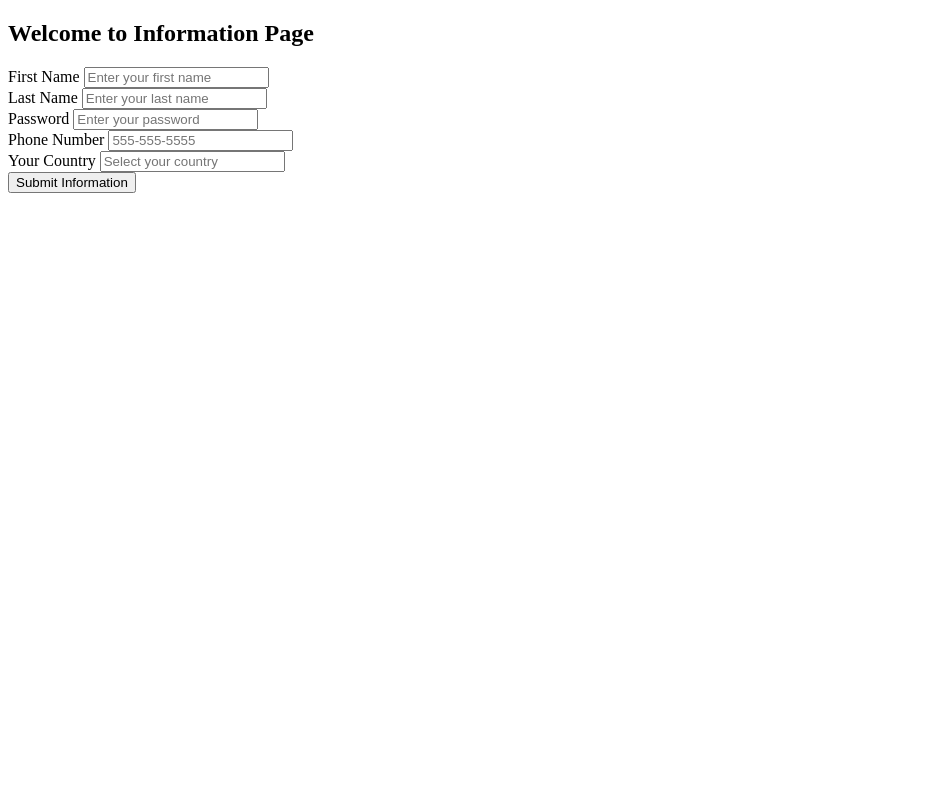
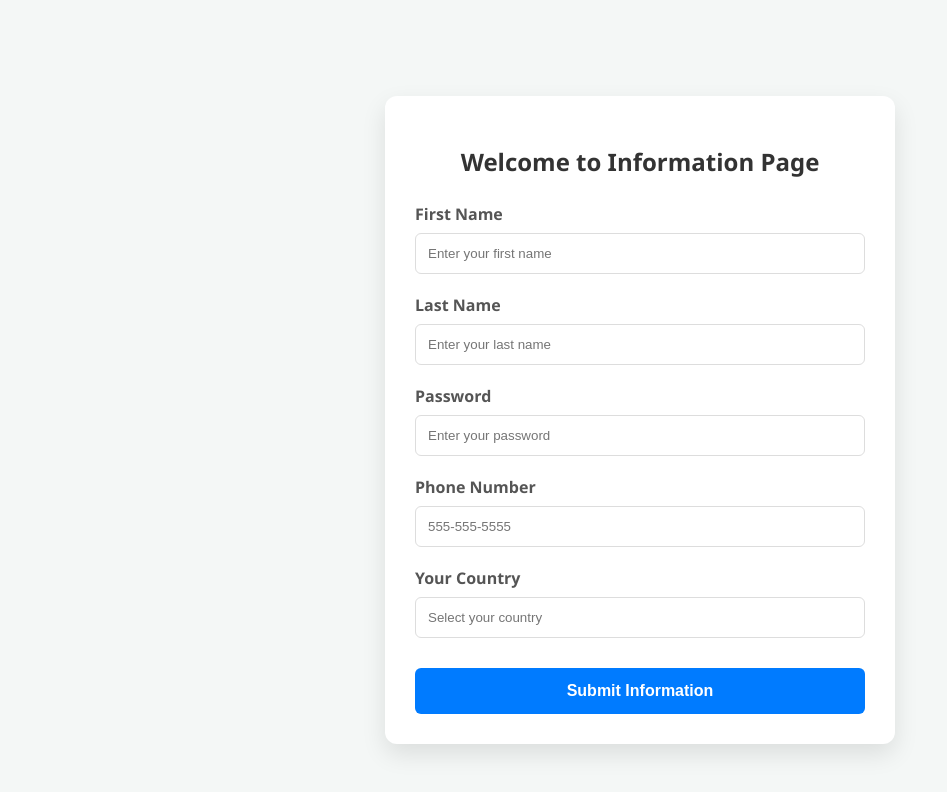
Before and after one commit to abass2013gg-rgb/SIP, a plain HTML site: page index.html in a window 1280 px wide. Shown: the whole page, without its empty margins (0-947 px from the left). Drawn offline with Linux system fonts and the light colour scheme; files that its build step writes are made by us from their sources.

Commit message:
Update stylesheet link and fix HTML formatting

```diff
--- a/index.html
+++ b/index.html
@@ -4,7 +4,7 @@
     <meta charset="UTF-8">
     <meta name="viewport" content="width=device-width, initial-scale=1.0">
     <title>Information Page</title>
-    <link rel="stylesheet" href="/Pro/design.css">
+    <link rel="stylesheet" href="/Pro/style.css">
 </head>
 <body>
 
```
